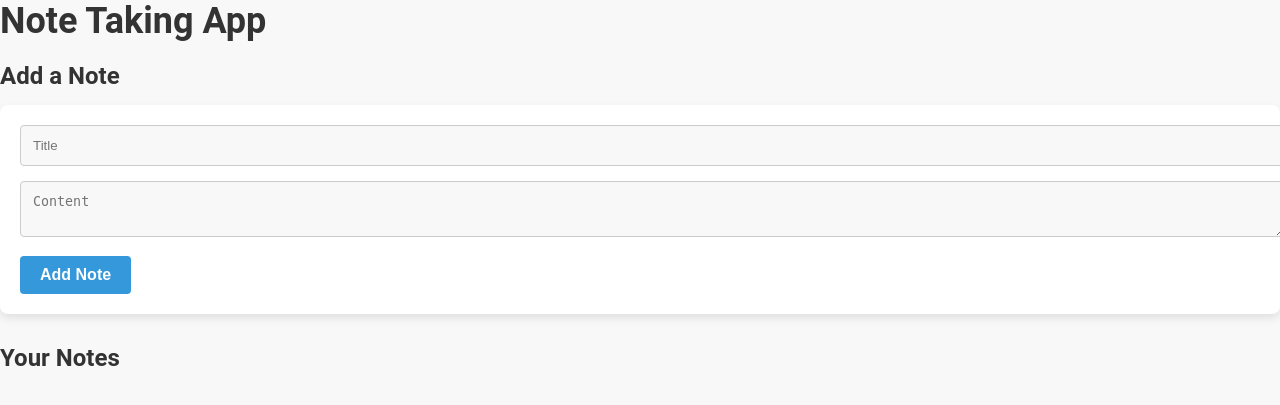
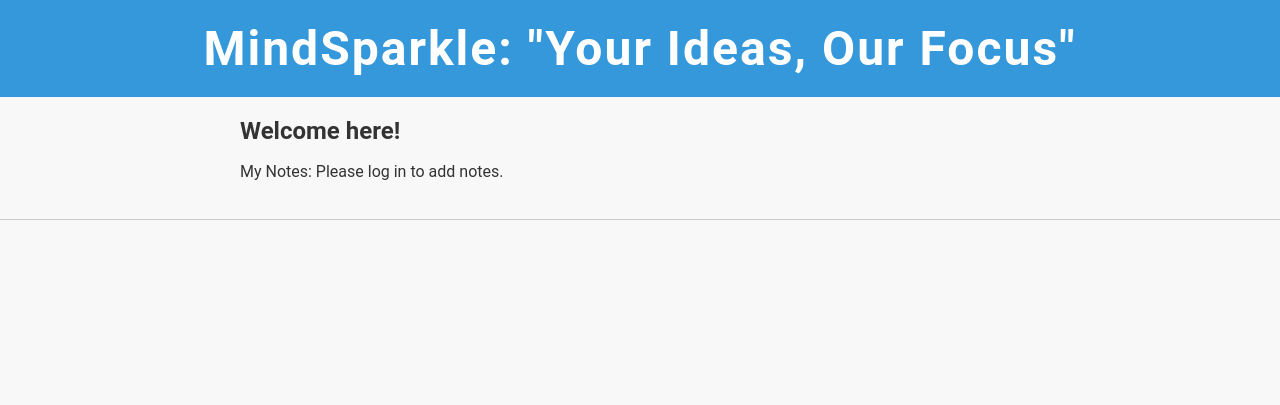
Before and after one commit to Rizwana1916/NoteTaker-app, a Flask app: template templates/index.html in a window 1280 px wide. Shown: the top 405 px of the page. Run offline with Flask 2, Linux system fonts and the light colour scheme; the template is opened without the code that fills it, so the values that code supplies are empty.

Commit message:
Update index.html

```diff
--- a/templates/index.html
+++ b/templates/index.html
@@ -1,29 +1,58 @@
 <!DOCTYPE html>
-<html>
+<html lang="en">
 <head>
+    <meta charset="UTF-8">
+    <meta name="viewport" content="width=device-width, initial-scale=1.0">
     <title>Note Taking App</title>
     <link rel="stylesheet" href="{{ url_for('static', filename='style.css') }}">
 </head>
 <body>
-    <h1>Note Taking App</h1>
+    <header>
+        <h1>MindSparkle: "Your Ideas, Our Focus"</h1>
+    </header>
 
-    <h2>Add a Note</h2>
-    <form method="post" action="/add">
-        <input type="text" name="title" placeholder="Title" required>
-        <textarea name="content" placeholder="Content" required></textarea>
-        <button type="submit">Add Note</button>
-    </form>
+    <main>
+        <div class="container">
+            <h2>Welcome here! {{ current_user.username }}</h2>
 
-    <h2>Your Notes</h2>
+            <div class="notes-section">
+                {% if current_user %}
                     <ul>
                         {% for note in notes %}
                             <li>
-                <h3>{{ note.title }}</h3>
+                                <div class="note-details">
+                                    <div class="note-info">
+                                        <h3>Task:</h3>
+                                        <p>{{ note.task }}</p>
+                                    </div>
+                                    <div class="note-info">
+                                        <h3>Content:</h3>
                                         <p>{{ note.content }}</p>
+                                    </div>
+                                    <div class="note-info">
+                                        <h3>Time:</h3>
+                                        <p class="note-date">{{ note.time }}</p>
+                                    </div>
+                                </div>
+                                <div class="note-actions">
                                     <a href="{{ url_for('edit_note', note_id=note._id) }}">Edit</a>
-                <a href="{{ url_for('delete_note', note_id=note._id) }}">Delete</a>
+                                    <form action="{{ url_for('delete_note', note_id=note._id) }}" method="post">
+                                        <button type="submit">Delete</button>
+                                    </form>
+                                </div>
                             </li>
                         {% endfor %}
                     </ul>
+                    <a href="{{ url_for('add_note') }}" class="add-note-button">Add a New Note</a>
+                {% else %}
+                    <p class="login-prompt">My Notes: Please log in to add notes.</p>
+                {% endif %}
+            </div>
+        </div>
+    </main>
+
+    <footer>
+        <!-- Your footer content here -->
+    </footer>
 </body>
 </html>
```
Lines whose indentation alone changed are shown as unchanged.
